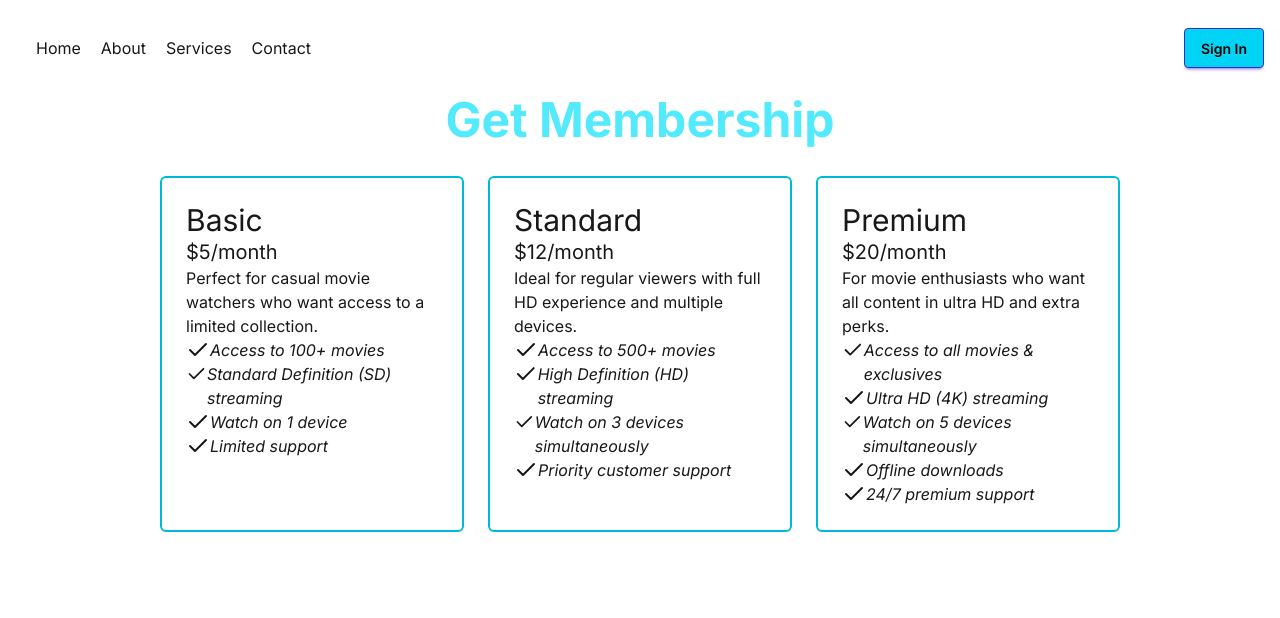
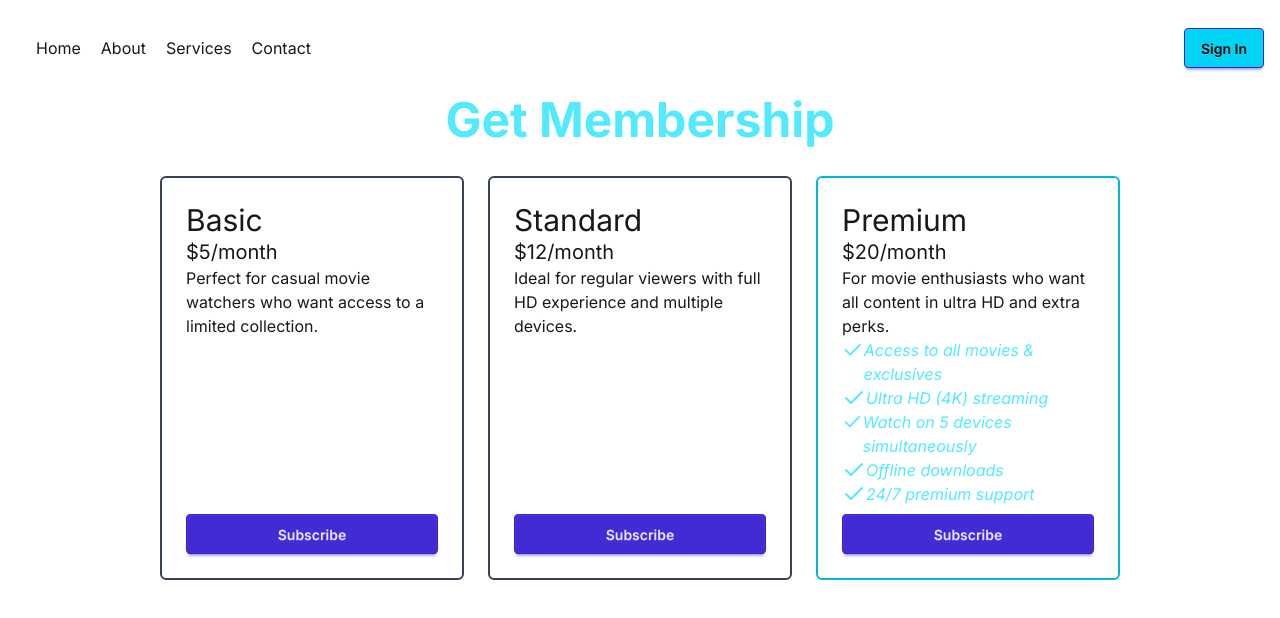
Before and after one commit to ihriyad/simple-react-project-5, a React (Vite) app: page / in a window 1280 px wide. Shown: the top 618 px of the page. Built offline with nearby package versions, Linux system fonts and the light colour scheme.

Commit message:
redecorated pricing card

```diff
--- a/src/components/PricingCard/PricingCard.jsx
+++ b/src/components/PricingCard/PricingCard.jsx
@@ -6,18 +6,19 @@ const PricingCard = ({ pricing }) => {
 
   return (
     <div
-      className={`border-2 border-cyan-500
+      className={`
+        border-2
+        flex
+        flex-col
      ${
        name == "Premium"
-         ? "hover:bg-amber-400"
+         ? "border-cyan-500"
          : name == "Standard"
-           ? "hover:bg-cyan-400 "
-           : "hover:bg-white "
+           ? "border-gray-700 "
+           : "border-gray-700 "
      }
-     md:hover:text-black
-     md:hover:border-none
-
-    rounded-md p-6
+        rounded-md
+        p-6
     `}
     >
       <div className="card-header">
@@ -25,11 +26,16 @@ const PricingCard = ({ pricing }) => {
         <h3 className="text-xl">{price}</h3>
         <h4>{description}</h4>
       </div>
-      <div className="card-features">
+      <div className="card-features flex-1">
         {features.map((feature, index) => (
-          <PricingFeatures feature={feature} key={index}></PricingFeatures>
+          <PricingFeatures
+            feature={feature}
+            key={index}
+            isPremium={pricing.name == "Premium"}
+          ></PricingFeatures>
         ))}
       </div>
+      <button className="btn btn-primary mt-2">Subscribe</button>
     </div>
   );
 };
--- a/src/components/PricingCard/PricingFeatures.jsx
+++ b/src/components/PricingCard/PricingFeatures.jsx
@@ -1,10 +1,12 @@
 import { Check } from "lucide-react";
 import React from "react";
 
-const PricingFeatures = ({ feature }) => {
+const PricingFeatures = ({ feature, isPremium }) => {
   return (
     <div>
-      <p className="flex italic">
+      <p className={`flex italic ${isPremium?
+        'text-cyan-300':'text-white'
+      }`}>
         <Check></Check>
         {feature}
       </p>
--- a/src/components/pricing/PricingOptions.jsx
+++ b/src/components/pricing/PricingOptions.jsx
@@ -9,7 +9,7 @@ const PricingOptions = ({ pricingPromise }) => {
       <h3 className="text-center text-cyan-300   text-3xl md:text-5xl font-bold">
         Get Membership
       </h3>
-      <div className="grid grid-cols-1 md:grid-cols-3 gap-6 ">
+      <div className="grid grid-cols-1 md:grid-cols-2 lg:grid-cols-3 gap-6 mb-5">
         {pricingData.map((pricing) => (
           <PricingCard pricing={pricing} key={pricing.id}></PricingCard>
         ))}
```
Also changed, not shown: 1 other file (tests, documents, lock files or other folders).
